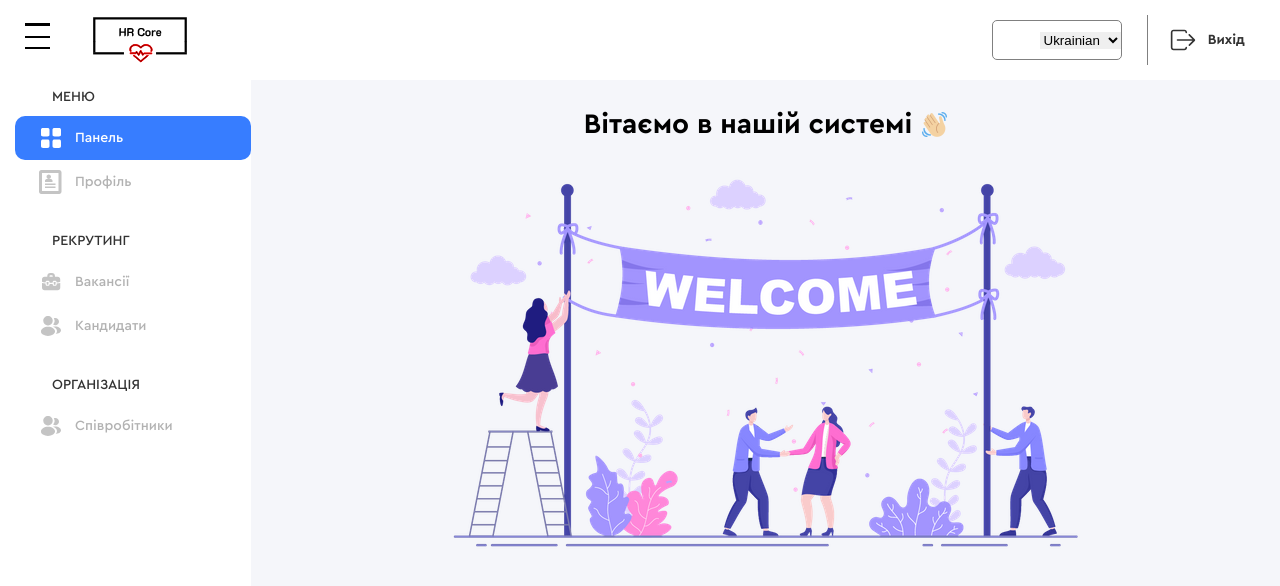
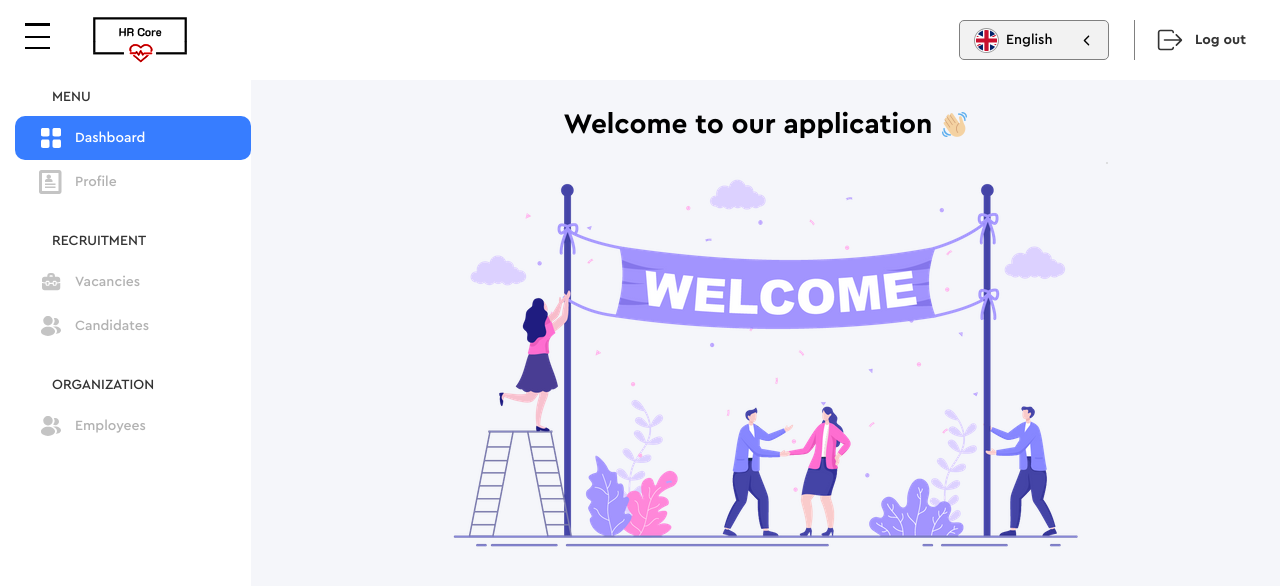
Before and after one commit to SasnykVova/human-frondend, a React (Create React App) app: page / in a window 1280 px wide. Shown: the top 586 px of the page. Built offline with nearby package versions, Linux system fonts and the light colour scheme; no server answers; sample sign-in values are in the browser's storage.

Commit message:
added languageSwitcher

```diff
--- a/src/18n.js
+++ b/src/18n.js
@@ -4,7 +4,7 @@ import LanguageDetector from 'i18next-browser-languagedetector'
 import { initReactI18next } from 'react-i18next'
 
 i18n.use(Backend).use(LanguageDetector).use(initReactI18next).init({
-  fallbackLng: 'ua',
+  fallbackLng: 'en',
   debug: true,
   detection: {
     order: ['queryString', 'cookie'],
--- /dev/null
+++ b/src/UI-components/languageSwitcher/LanguageSwitcher.jsx
@@ -0,0 +1,49 @@
+import React from "react";
+import s from './LanguageSwitcher.module.scss';
+import { IoIosArrowBack } from "react-icons/io";
+import LanguageSwitcherPanel from "../languageSwitcherPanel/LanguageSwitcherPanel";
+
+const LanguageSwitcher = (props) => {
+
+    const { onClickSwitcher, selectedLanguageData, languagesIsOpen, languagesData, onClickPanelItem} = props;
+
+  return (
+    <>
+      <div
+        className={s.languagesSwitcher}
+        onClick={onClickSwitcher}
+      >
+        <div className={s.languageBlock}>
+          <img
+            className={s.flagImg}
+            src={selectedLanguageData.flag}
+            alt="Flag"
+          />
+          <div>{selectedLanguageData.name}</div>
+        </div>
+        <IoIosArrowBack
+          className={
+            languagesIsOpen ? `${s.arrow} ${s.arrowDeg}` : `${s.arrow}`
+          }
+          size={15}
+        />
+        <div className={s.selectPanel}>
+          {languagesData.map((i) => (
+            <LanguageSwitcherPanel
+              className={s.languageSwitcherPanel}
+              onClick={() =>
+                onClickPanelItem(i.id, i.flag, i.name, i.value)
+              }
+              isOpen={languagesIsOpen}
+              key={i.id}
+              flag={i.flag}
+              name={i.name}
+            />
+          ))}
+        </div>
+      </div>
+    </>
+  );
+};
+
+export default LanguageSwitcher;
--- /dev/null
+++ b/src/UI-components/languageSwitcher/LanguageSwitcher.module.scss
@@ -0,0 +1,41 @@
+.languagesSwitcher {
+    background: rgba(128, 128, 128, 0.105);
+    position: relative;
+    margin: 0 25px 0 0;
+    padding: 0 1rem;
+    height: 40px;
+    width: 150px;
+    border: 1px solid grey;
+    border-radius: 5px;
+    display: flex;
+    gap: 0.5rem;
+    justify-content: space-between;
+    align-items: center;
+    cursor: pointer;
+    .languageBlock {
+        display: flex;
+        gap: 0.5rem;
+        justify-content: space-between;
+        align-items: center;
+        .flagImg{
+            width: 25px;
+            height: 25px;
+        }
+    }
+    .arrow {
+        transition: transform 0.3s;
+    }
+    .arrowDeg {
+        transform: rotate(-90deg);
+    }
+    .selectPanel {
+        position: absolute;
+        bottom: -105px;
+        right: 0;
+        background: white;
+        border: 1px solid rgba(128, 128, 128, 0.321);
+        border-radius: 5px;
+        .languageSwitcherPanel {
+        }
+    }
+}
--- /dev/null
+++ b/src/UI-components/languageSwitcherPanel/LanguageSwitcherPanel.jsx
@@ -0,0 +1,21 @@
+import React from "react";
+import s from './LanguageSwitcherPanel.module.scss';
+
+
+const LanguageSwitcherPanel = (props) => {
+
+  const {flag, name, isOpen, onClick} = props;
+
+  return (
+    <>
+    {isOpen &&
+      <div className={s.languageSwitcherPanel} onClick={onClick}>
+        <img className={s.flagImg} src={flag} alt="Flag" />
+        <div className={s.countryName}>{name}</div>
+      </div>
+}
+    </>
+  );
+}
+
+export default LanguageSwitcherPanel;
--- /dev/null
+++ b/src/UI-components/languageSwitcherPanel/LanguageSwitcherPanel.module.scss
@@ -0,0 +1,15 @@
+.languageSwitcherPanel {
+    padding: 0.8rem 1rem;
+    width: 200px;
+    display: flex;
+    align-items: center;
+    gap: 0.5rem;
+    &:hover {
+        background: rgba(128, 128, 128, 0.144);
+    }
+    .flagImg {
+        width: 25px;
+        height: 25px;
+    }
+    .countryName {}
+}
--- a/src/components/header/Header.jsx
+++ b/src/components/header/Header.jsx
@@ -1,59 +1,69 @@
-import React, { useEffect, useState } from 'react';
-import s from './Header.module.scss';
-import { NavLink, useNavigate } from 'react-router-dom';
-import search from '../../assets/icon/search/search.svg';
-import avatar from '../../assets/icon/search/Group 6.png';
-import logoBack from '../../assets/icon/search/logoBack.png';
-import {ReactComponent as NeedHelp } from '../../assets/icon/search/NeedHelp .svg';
-import {ReactComponent as Bing } from '../../assets/icon/search/bing.svg';
-import MyButton from '../../UI-components/button/MyButton';
-import { useDispatch, useSelector } from 'react-redux';
-import { authSlice } from '../../toolkitRedux/reducer/authSlice';
+import React, { useEffect, useState } from "react";
+import s from "./Header.module.scss";
+import { NavLink, useNavigate } from "react-router-dom";
+import search from "../../assets/icon/search/search.svg";
+import avatar from "../../assets/icon/search/Group 6.png";
+import logoBack from "../../assets/icon/search/logoBack.png";
+import { ReactComponent as NeedHelp } from "../../assets/icon/search/NeedHelp .svg";
+import { ReactComponent as Bing } from "../../assets/icon/search/bing.svg";
+import MyButton from "../../UI-components/button/MyButton";
+import { useDispatch, useSelector } from "react-redux";
+import { authSlice } from "../../toolkitRedux/reducer/authSlice";
 import { IoIosLogOut } from "react-icons/io";
-import {ReactComponent as Logo} from './../../assets/icon/header/logo-hrcore.svg'
-import UkraneFlag from './../../assets/icon/header/ukraine-flag-round-circle-icon.png';
-import {ReactComponent as UkFlag} from './../../assets/icon/header/uk-flag.svg';
-import { useTranslation } from 'react-i18next';
+import { ReactComponent as Logo } from "./../../assets/icon/header/logo-hrcore.svg";
+import UkFlag from "./../../assets/icon/header/uk-flag.svg";
+import UkraineFlag from "./../../assets/icon/header/ukraine-flag.svg";
+import { useTranslation } from "react-i18next";
+import { IoIosArrowBack } from "react-icons/io";
+import LanguageSwitcherPanel from "../../UI-components/languageSwitcherPanel/LanguageSwitcherPanel";
+import LanguageSwitcher from "../../UI-components/languageSwitcher/LanguageSwitcher";
+
+const Header = () => {
+  console.log(localStorage.getItem("token"));
+  const state = useSelector((state) => state.auth);
+  const navigate = useNavigate();
+  const dispatch = useDispatch();
+  const { ...actions } = authSlice.actions;
+
+  const { t, i18n } = useTranslation();
+
+  const [language, setLanguage] = useState("English");
+
+  const [selectedLanguageData, setSelectedLanguageData] = useState({
+    id: 1,
+    flag: UkFlag,
+    name: "English",
+    value: "en",
+  });
+  const [languagesIsOpen, setLanguagesIsOpen] = useState(false);
+  const languagesData = [
+    { id: 1, flag: UkFlag, name: "English", value: "en" },
+    { id: 2, flag: UkraineFlag, name: "Ukrainian", value: "ua" },
+  ];
+
+  const handleOpen = (bool) => {
+    let result = bool === true ? false : true;
+    setLanguagesIsOpen(result);
+  };
+  const handleSelectLanguage = (id, flag, name, value) => {
+    let data = { id, flag, name, value };
+    setLanguagesIsOpen(false);
+    setSelectedLanguageData(data);
+    i18n.changeLanguage(value);
+  };
 
 
 
-
-
-
-
-const Header = () => {
-    console.log(localStorage.getItem('token'))
-    const state = useSelector(state => state.auth)
-    const navigate = useNavigate();
-    const dispatch = useDispatch()
-    const {...actions } = authSlice.actions
-
-    const { t, i18n } = useTranslation();
-
-
-    const [language, setLanguage] = useState('English')
-
-
-    const changeLanguage = (language) => {
-        i18n.changeLanguage(language)
+  const logOut = () => {
+    localStorage.removeItem("token");
+    dispatch(actions.logOut());
+    navigate("/login");
+  };
+  useEffect(() => {
+    if (state.token === null) {
+      navigate("/login");
     }
-
-
-    const logOut = () => {
-        localStorage.removeItem('token')
-        dispatch(actions.logOut())
-        navigate('/login')
-        }
-
-    useEffect(() => {
-        changeLanguage(language)
-    }, [language])
-
-    useEffect(() => {
-        if(state.token === null) {
-            navigate('/login')
-        }
-    }, [state.getLogout.success])
+  }, [state.getLogout.success]);
 
   return (
     <div className={s.header}>
@@ -61,43 +71,37 @@ const Header = () => {
         <div className={s.header__logo}>
           <NavLink to={"/"} className={s.header__logoLink}>
             <div className={s.header__logoWrapperCreate}>
-                            {/* <img className={s.header__logoCreate} src={Logo} alt='Logo'/> */}
-                            <Logo className={s.header__logoCreate}/>
-
+              <Logo className={s.header__logoCreate} />
             </div>
-                        {/* <div className={s.header__logoText}>HR Core</div> */}
           </NavLink>
         </div>
         <div className={s.header__blockWrapper}>
-                    {/* <form className={s.header__searchingForm}>
-                        <input placeholder='Search by anything' className={s.header__searchingInput}></input>
-                        <button className={s.header__searchingBtn}><img className={s.header__searchingImg} src={search} alt='search'/></button>
-                    </form> */}
           <div className={s.header__userBlock}>
-                        <div className={s.languagesSwitcher}>
-                            <select className={s.select} onChange={(e) => setLanguage(e.target.value)} value={language}>
-                                <option className={s.option} value='ua'>Ukrainian</option>
-                                <option className={s.option} value='en'>English</option>
-                            </select>
-                        </div>
+            <LanguageSwitcher
+              onClickSwitcher={() => handleOpen(languagesIsOpen)}
+              selectedLanguageData={selectedLanguageData}
+              languagesIsOpen={languagesIsOpen}
+              languagesData={languagesData}
+              onClickPanelItem={(id, flag, name, value) =>
+                handleSelectLanguage(id, flag, name, value)
+              }
+            />
             <div className={s.line}></div>
-                        {state.token
-                        ?
+            {state.token ? (
               <div className={s.header__avatarWrapper}>
                 <button className={s.button} onClick={() => logOut()}>
-                                <IoIosLogOut color='#333333' size={30} className={s.icon}/>
+                  <IoIosLogOut color="#333333" size={30} className={s.icon} />
                   <div className={s.title}>{t("header.logout")}</div>
                 </button>
-                            {/* <MyButton  className={s.header__loginBtn} onClick={() => logOut()} title={"Log out"}/> */}
               </div>
-
-                        :
-                        'No token'}
+            ) : (
+              "No token"
+            )}
           </div>
         </div>
       </div>
     </div>
   );
-}
+};
 
 export default Header;
--- a/src/components/header/Header.module.scss
+++ b/src/components/header/Header.module.scss
@@ -76,14 +76,45 @@
         justify-content: space-between;
 
         .languagesSwitcher {
+            background: rgba(128, 128, 128, 0.105);
+            position: relative;
             margin: 0 25px 0 0;
+            padding: 0 1rem;
             height: 40px;
-            width: 130px;
+            width: 150px;
             border: 1px solid grey;
             border-radius: 5px;
             display: flex;
-            justify-content: right;
+            gap: 0.5rem;
+            justify-content: space-between;
             align-items: center;
+            cursor: pointer;
+            .languageBlock {
+                display: flex;
+                gap: 0.5rem;
+                justify-content: space-between;
+                align-items: center;
+                .flagImg{
+                    width: 25px;
+                    height: 25px;
+                }
+            }
+            .arrow {
+                transition: transform 0.3s;
+            }
+            .arrowDeg {
+                transform: rotate(-90deg);
+            }
+            .selectPanel {
+                position: absolute;
+                bottom: -105px;
+                right: 0;
+                background: white;
+                border: 1px solid rgba(128, 128, 128, 0.321);
+                border-radius: 5px;
+                .languageSwitcherPanel {
+                }
+            }
 
             .select {
                 padding: 0 0.3rem 0 0 ;
@@ -122,7 +153,8 @@
     }
     .button {
         background-color: white;
-        padding: 10px 20px;
+        width: 130px;
+        padding: 0 0 0 20px;
         display: flex;
         align-items: center;
         gap: 10px;
```
Lines whose indentation alone changed are shown as unchanged.
